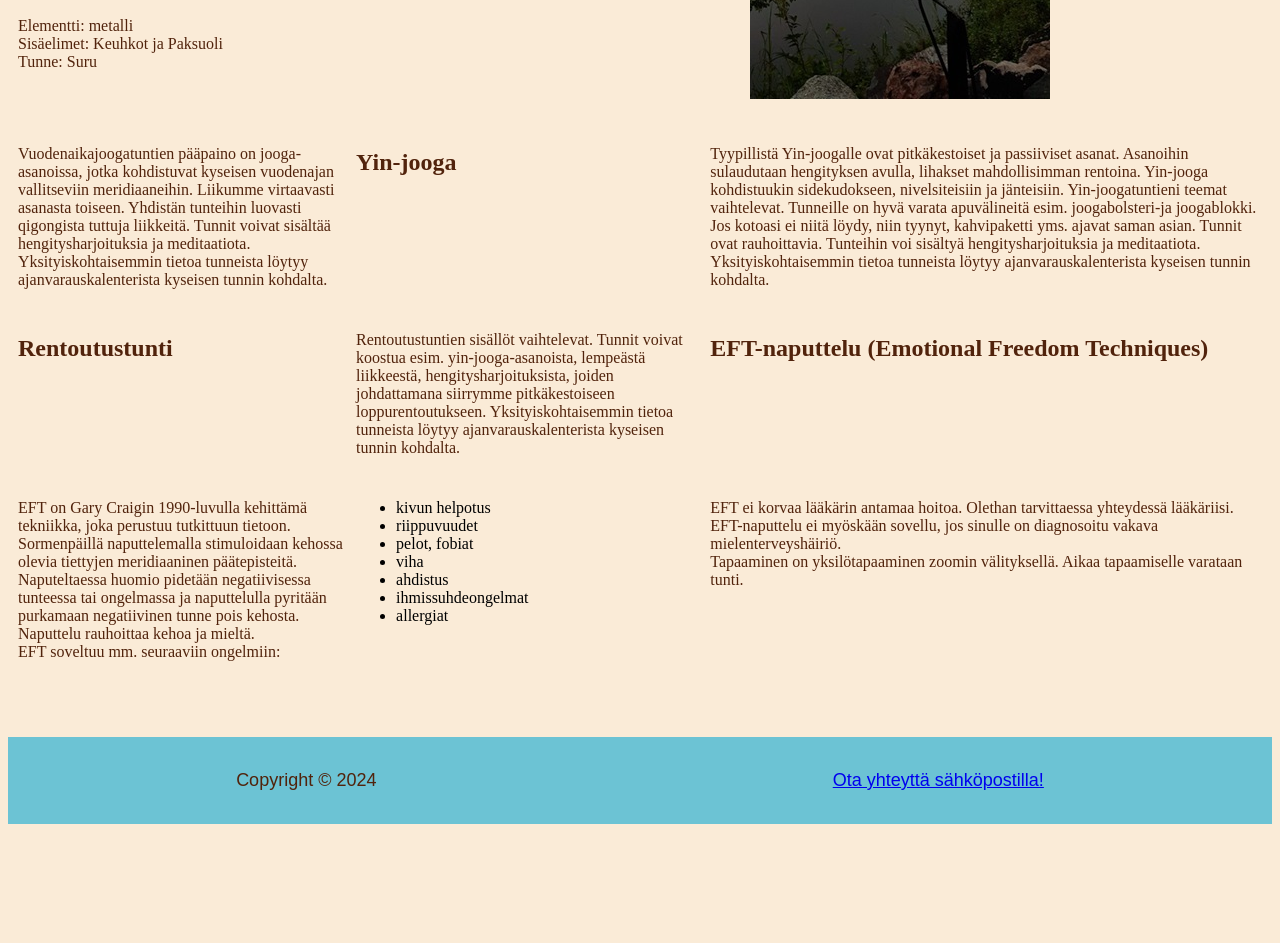
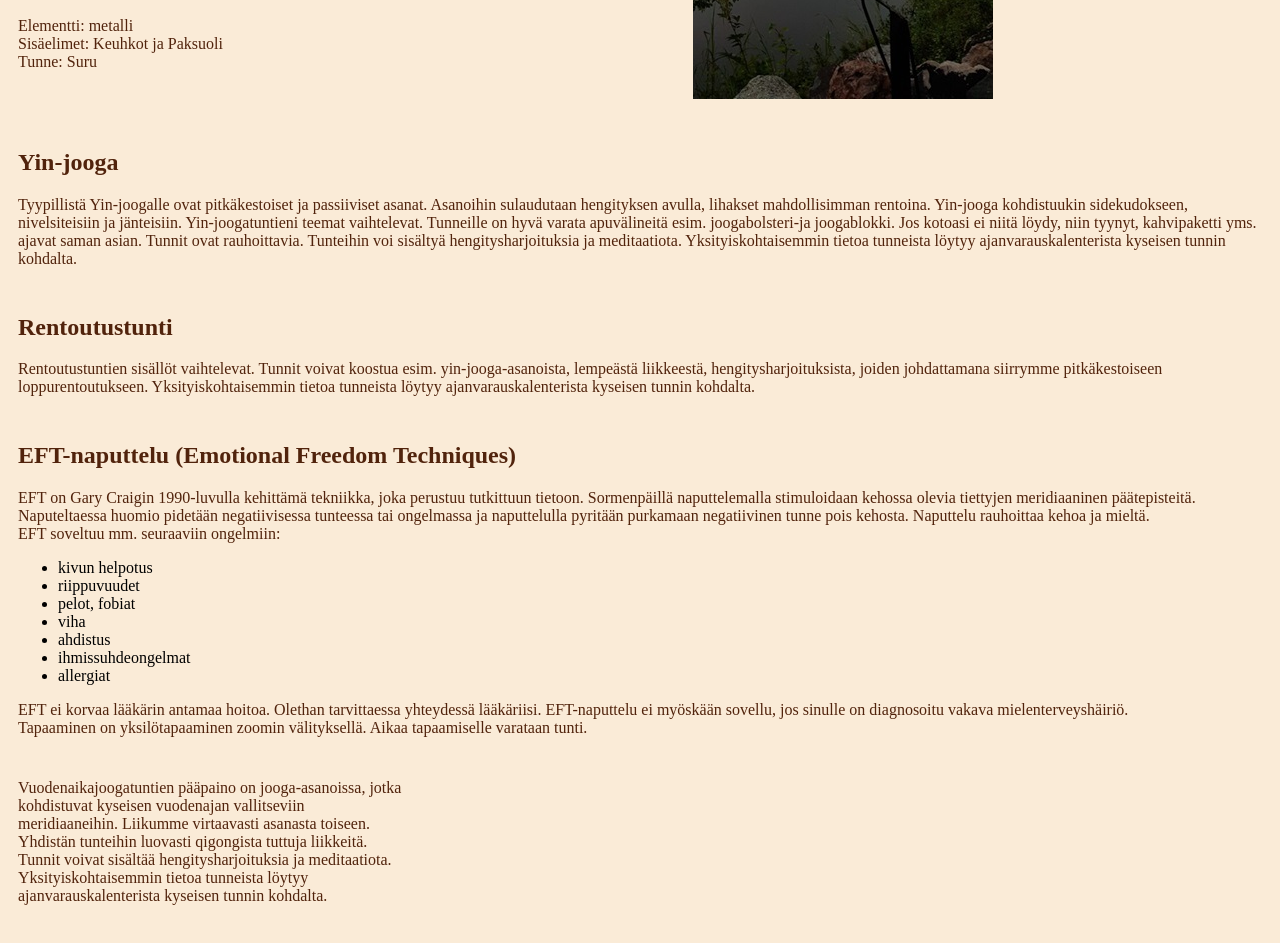
Before and after one commit to bhm543/bhm543.github.io, a plain HTML site: page tunnit.html in a window 1280 px wide. Shown: the part 781-1724 px from the top of the page. Before the commit the page ends 1613 px from the top, so only its background shows below. Drawn offline with Linux system fonts and the light colour scheme.

Commit message:
grid yrityksiä

```diff
--- a/tunnit.html
+++ b/tunnit.html
@@ -47,12 +47,17 @@
 
     <p>Vuodenaikajoogatuntien pääpaino on jooga-asanoissa, jotka kohdistuvat kyseisen vuodenajan vallitseviin meridiaaneihin. Liikumme virtaavasti asanasta toiseen. Yhdistän tunteihin luovasti qigongista tuttuja liikkeitä. Tunnit voivat sisältää hengitysharjoituksia ja meditaatiota. Yksityiskohtaisemmin tietoa tunneista löytyy ajanvarauskalenterista kyseisen tunnin kohdalta.</p>
 
-    <h2>Yin-jooga</h2>
-    <p>Tyypillistä Yin-joogalle ovat pitkäkestoiset ja passiiviset asanat. Asanoihin sulaudutaan hengityksen avulla, lihakset mahdollisimman rentoina. Yin-jooga kohdistuukin sidekudokseen, nivelsiteisiin ja jänteisiin. Yin-joogatuntieni teemat vaihtelevat. Tunneille on hyvä varata apuvälineitä esim. joogabolsteri-ja joogablokki. Jos kotoasi ei niitä löydy, niin tyynyt, kahvipaketti yms. ajavat saman asian. Tunnit ovat rauhoittavia. Tunteihin voi sisältyä hengitysharjoituksia ja meditaatiota. Yksityiskohtaisemmin tietoa tunneista löytyy ajanvarauskalenterista kyseisen tunnin kohdalta.</p>
+    <div class="grid-yin">
+        <h2>Yin-jooga</h2>
+        <p>Tyypillistä Yin-joogalle ovat pitkäkestoiset ja passiiviset asanat. Asanoihin sulaudutaan hengityksen avulla, lihakset mahdollisimman rentoina. Yin-jooga kohdistuukin sidekudokseen, nivelsiteisiin ja jänteisiin. Yin-joogatuntieni teemat vaihtelevat. Tunneille on hyvä varata apuvälineitä esim. joogabolsteri-ja joogablokki. Jos kotoasi ei niitä löydy, niin tyynyt, kahvipaketti yms. ajavat saman asian. Tunnit ovat rauhoittavia. Tunteihin voi sisältyä hengitysharjoituksia ja meditaatiota. Yksityiskohtaisemmin tietoa tunneista löytyy ajanvarauskalenterista kyseisen tunnin kohdalta.</p>
+    </div>
 
-    <h2>Rentoutustunti</h2>
-    <p>Rentoutustuntien sisällöt vaihtelevat. Tunnit voivat koostua esim. yin-jooga-asanoista, lempeästä liikkeestä, hengitysharjoituksista, joiden johdattamana siirrymme pitkäkestoiseen loppurentoutukseen. Yksityiskohtaisemmin tietoa tunneista löytyy ajanvarauskalenterista kyseisen tunnin kohdalta.</p>
+    <div class="grid-rentoutus">
+        <h2>Rentoutustunti</h2>
+        <p>Rentoutustuntien sisällöt vaihtelevat. Tunnit voivat koostua esim. yin-jooga-asanoista, lempeästä liikkeestä, hengitysharjoituksista, joiden johdattamana siirrymme pitkäkestoiseen loppurentoutukseen. Yksityiskohtaisemmin tietoa tunneista löytyy ajanvarauskalenterista kyseisen tunnin kohdalta.</p>
+    </div>
 
+    <div class="grid-EFT">
     <h2>EFT-naputtelu (Emotional Freedom Techniques)</h2>
     <p>EFT on Gary Craigin 1990-luvulla kehittämä tekniikka, joka perustuu tutkittuun tietoon. Sormenpäillä naputtelemalla stimuloidaan kehossa olevia tiettyjen meridiaaninen päätepisteitä. Naputeltaessa huomio pidetään negatiivisessa tunteessa tai ongelmassa ja naputtelulla pyritään purkamaan negatiivinen tunne pois kehosta. Naputtelu rauhoittaa kehoa ja mieltä.<br>EFT soveltuu mm. seuraaviin ongelmiin: </p>
 
@@ -67,6 +72,7 @@
     </ul>
 
     <p>EFT ei korvaa lääkärin antamaa hoitoa. Olethan tarvittaessa yhteydessä lääkäriisi.  EFT-naputtelu ei myöskään sovellu, jos sinulle on diagnosoitu vakava mielenterveyshäiriö.<br>Tapaaminen on yksilötapaaminen zoomin välityksellä. Aikaa tapaamiselle varataan tunti.</p>
+    </div>
 </section>
 </div>
 
--- a/tyyli.css
+++ b/tyyli.css
@@ -91,6 +91,9 @@ nav a:hover {
 /*Tunnit välilehden asettelu*/
 .grid-tunnit1 {grid-area: g1-h1;}
 .grid-maisema2-kuva {grid-area: g2-hk1;}
+.grid-yin {grid-area: g3;}
+.grid-rentoutus {grid-area: g4;}
+.grid-EFT {grid-area: g5;}
 
 .grid-tuntisivu {
     display: grid;
@@ -147,7 +150,10 @@ nav a {
 
 .grid-tuntisivu {
     grid-template-areas:
-    'g1-h1 g1-h1 g2-hk1';
+    'g1-h1 g1-h1 g2-hk1'
+    'g3 g3 g3'
+    'g4 g4 g4'
+    'g5 g5 g5';
     margin-bottom: 50px;
 }
 
```
